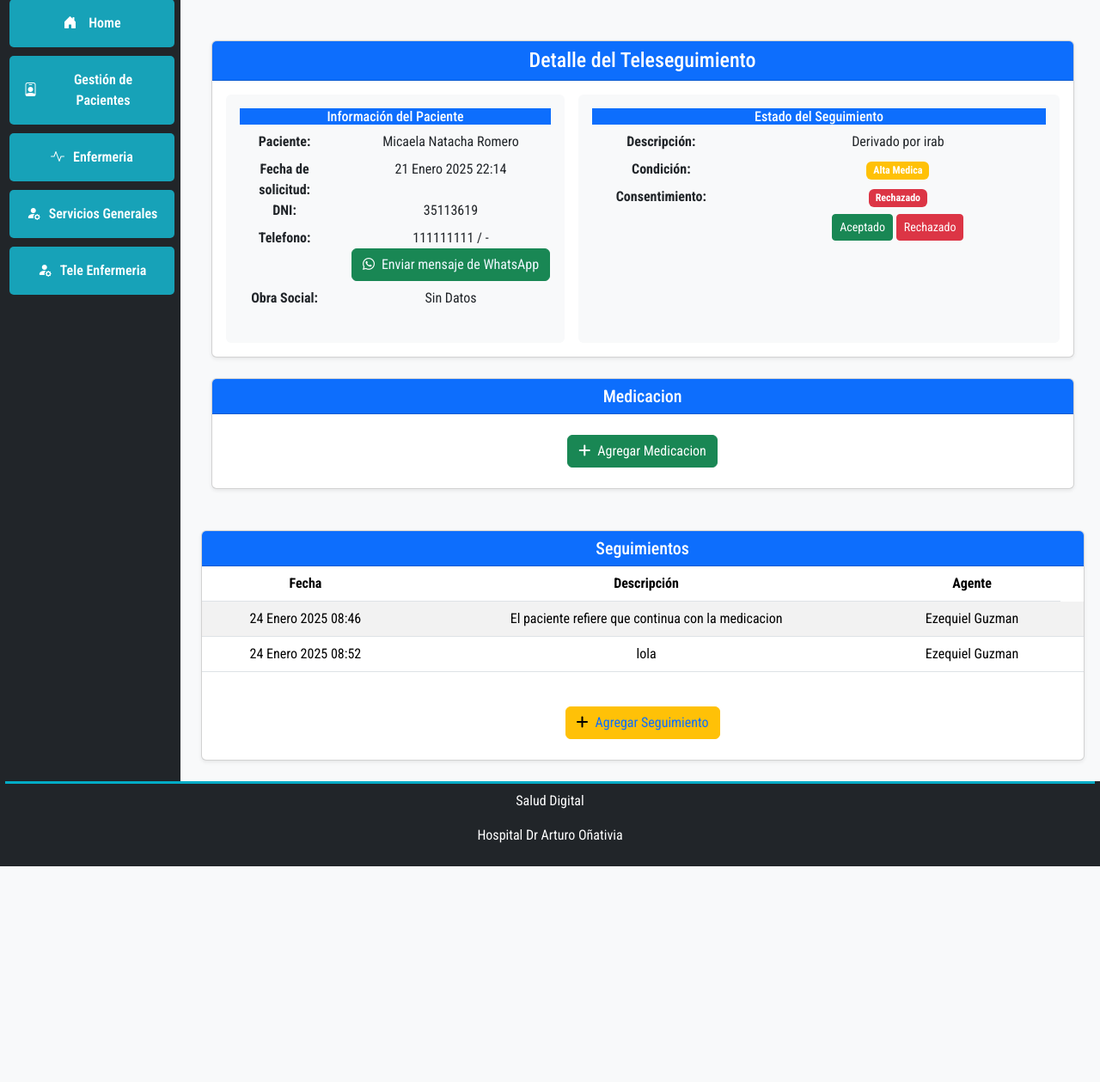
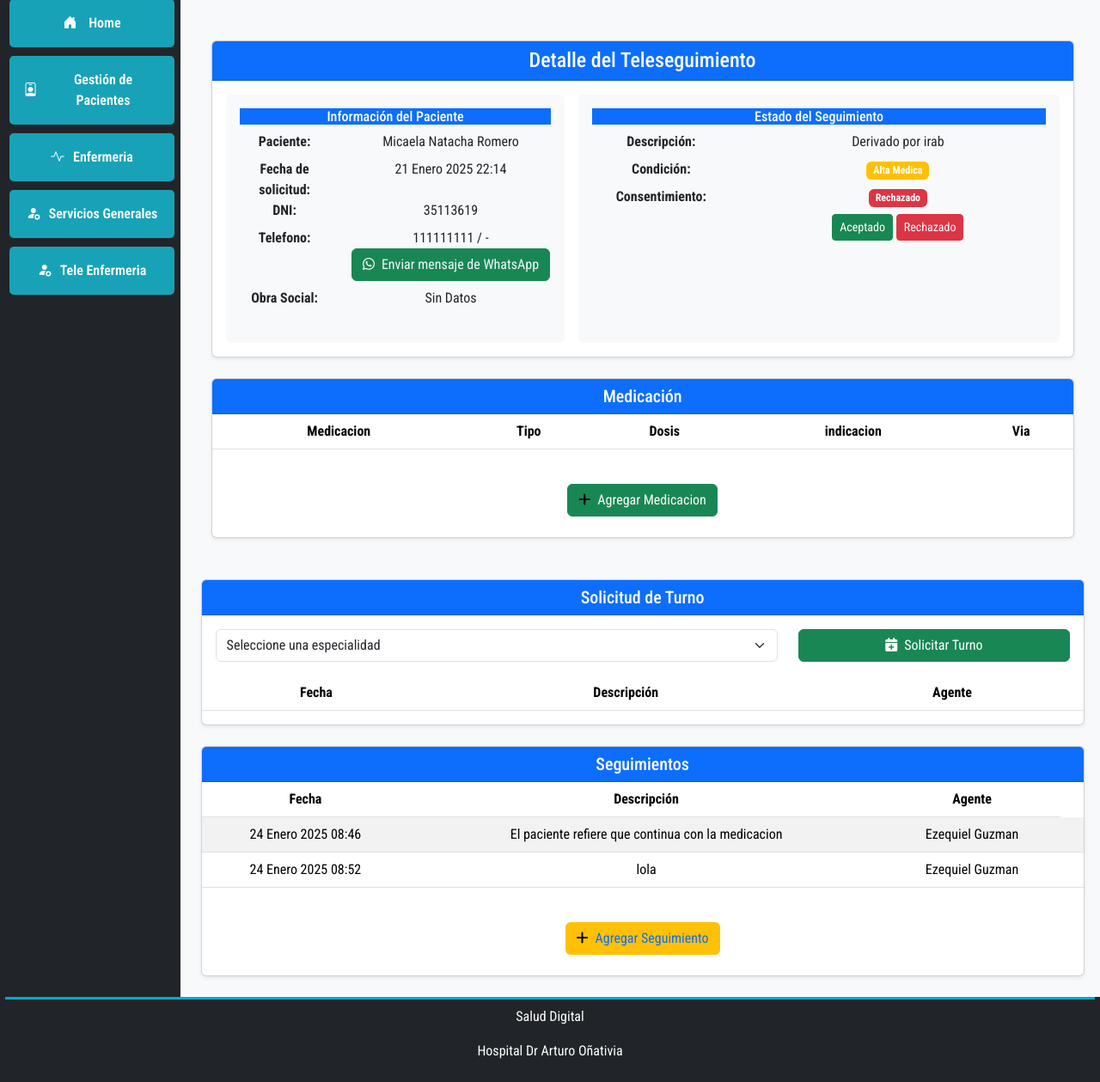
Before and after one commit to EzeAleGuzman/Cambiando-Dash, a Django app: page /detalle/12/ in a window 1280 px wide. Shown: the part 87-1346 px from the top of the page at 86% size. Before the commit the page ends 1095 px from the top, so only its background shows below. Run offline with Django 5.2, Linux system fonts and the light colour scheme; data comes from the database, SQL or seed files in the repository; both versions use the stored data as it was after the commit; lists and menus that the app fills with data are empty.

Commit message:
TURNOS TELEENFERMERIA

```diff
--- a/ProtocolosDigitales/templates/ProtocolosDigitales/documento_detail.html
+++ b/ProtocolosDigitales/templates/ProtocolosDigitales/documento_detail.html
@@ -1,4 +1,5 @@
-{% extends 'base.html' %} {% block main_content %}
+{% extends 'base.html' %}
+{% block main_content %}
 <div class="container py-5">
   <!-- Título del Documento -->
   <h2 class="display-4 text-center mb-4">
--- a/teleenfermeria/models.py
+++ b/teleenfermeria/models.py
@@ -50,6 +50,9 @@ class Teleseguimiento(models.Model):
     def __str__(self):
         return f"Teleseguimiento de {self.paciente.nombre_completo} - {self.fecha_solicitud.strftime('%Y-%m-%d %H:%M')}"
 
+    def fecha_ultimo_seguimiento(self):
+        ultimo_seguimiento = self.seguimiento_set.order_by('-fecha').first()
+        return ultimo_seguimiento.fecha if ultimo_seguimiento else None
 
 class Prescripcion(models.Model):
     teleseguimiento = models.ForeignKey(
@@ -101,8 +104,46 @@ class Seguimiento(models.Model):
     usuario = models.ForeignKey(
         User, on_delete=models.CASCADE
     )  # Asignar directamente del usuario logueado
-    fecha = models.DateTimeField(auto_now_add=True)
+    fecha = models.DateTimeField(default=timezone.now)
     descripcion = models.TextField(max_length=1000)
 
     def __str__(self):
         return f"Seguimiento de {self.teleseguimiento.paciente.nombre_completo} - {self.fecha.strftime('%Y-%m-%d %H:%M')}"
+
+
+class SolicitudTurno(models.Model):
+    teleseguimiento = models.ForeignKey(Teleseguimiento, on_delete=models.CASCADE)
+    fecha_solicitud = models.DateTimeField(default=timezone.now)
+    estado = models.CharField(
+        max_length=20,
+        choices=[("pendiente", "Pendiente"), ("confirmado", "Confirmado"), ("cancelado", "Cancelado")],
+        default="pendiente"
+    )
+    especialidad = models.CharField(
+        max_length=50,
+        choices=[
+            ("Otorrinolaringología", "Otorrinolaringología"),
+            ("cardiologia", "Cardiología"),
+            ("dermatologia", "Dermatología"),
+            ("neurologia", "Neurología"),
+            ("pediatria", "Pediatría"),
+            ("psiquiatria", "Psiquiatría"),
+            ("traumatologia", "Traumatología"),
+            ("urologia", "Urología"),
+            ("ginecologia", "Ginecología"),
+            ("oftalmologia", "Oftalmología"),
+        ],
+        )
+
+    def __str__(self):
+        return f"Solicitud de turno para {self.teleseguimiento.paciente.nombre_completo} - {self.fecha_solicitud.strftime('%Y-%m-%d %H:%M')}"
+
+
+class Turno(models.Model):
+    solicitud_turno = models.ForeignKey(SolicitudTurno, on_delete=models.CASCADE)
+    fecha_turno = models.DateTimeField()
+    hora_turno = models.TimeField()
+    profesional = models.CharField(max_length=50)
+
+    def __str__(self):
+        return f"Turno de {self.solicitud_turno.teleseguimiento.paciente.nombre_completo} - {self.fecha_turno.strftime('%Y-%m-%d %H:%M')}"
--- a/teleenfermeria/templates/teleenfermeria/detalle_teleseguimiento.html
+++ b/teleenfermeria/templates/teleenfermeria/detalle_teleseguimiento.html
@@ -81,19 +81,100 @@
           </div>
       </div>
   </div>
-
+<!-- Medicacion -->
   <div class="card mt-4 shadow-sm">
     <div class="card-header bg-primary text-white">
-        <h5 class="mb-0">Medicacion</h5>
+        <h5 class="mb-0">Medicación</h5>
     </div>
+   <div>
+      <table class="table table-striped table-hover">
+          <thead>
+              <tr>
+                  <th>Medicacion</th>
+                  <th>Tipo</th>
+                  <th>Dosis</th>
+                  <th>indicacion</th>
+                  <th>Via</th>
+              </tr>
+          </thead>
+          <tbody>
+              {% for prescripcion in prescripciones %}
+              <tr>
+                  <td>{{prescripcion.medicacion }}</td>
+                  <td>{{prescripcion.tipo }}</td>
+                  <td>{{prescripcion.dosis }}</td>
+                  <td>{{prescripcion.indicacion }}</td>
+                  <td>{{prescripcion.via }}</td>
+              </tr>
+              {% endfor %}
+          </tbody>
+      </table>
+   </div>
     <div class="card-body text-center p-4">
         <button class="btn btn-success">
-            <i class="fas fa-plus me-2"></i>Agregar Medicacion
+            <i class="fas fa-plus me-2" style="color: black;"></i><a href="{% url 'teleenfermeria:crear_prescripcion' teleseguimiento.id %}" style="text-decoration: none; color: white;">Agregar Medicacion</a>
         </button>
     </div>
 </div>
 </div>
 
+<!-- Agregar después de la sección de medicación y antes de seguimientos -->
+<div class="card mt-4 shadow-sm">
+    <div class="card-header bg-primary text-white">
+        <h5 class="mb-0">Solicitud de Turno</h5>
+    </div>
+    <div class="card-body">
+        <form method="POST" action="{% url 'teleenfermeria:solicitar_turno' teleseguimiento.id %}">
+            {% csrf_token %}
+            <div class="row align-items-center">
+                <div class="col-md-8">
+                    <select name="especialidad" class="form-select" required>
+                        <option value="">Seleccione una especialidad</option>
+                        <option value="Otorrinolaringología">Otorrinolaringología</option>
+                        <option value="Cardiología">Cardiología</option>
+                        <option value="Dermatología">Dermatología</option>
+                        <option value="Neurología">Neurología</option>
+                        <option value="Pediatría">Pediatría</option>
+                        <option value="Psiquiatría">Psiquiatría</option>
+                        <option value="Traumatología">Traumatología</option>
+                    </select>
+                </div>
+                <div class="col-md-4">
+                    <button type="submit" class="btn btn-success w-100">
+                        <i class="fas fa-calendar-plus me-2"></i>Solicitar Turno
+                    </button>
+                </div>
+            </div>
+        </form>
+    </div>
+    <div>
+        <table class="table table-striped table-hover">
+            <thead>
+                <tr>
+                    <th>Fecha</th>
+                    <th>Descripción</th>
+                    <th>Agente</th>
+                </tr>
+            </thead>
+            <tbody>
+                {% for solicitud in solicitudes %}
+                <tr>
+                    <td>{{ seguimiento.fecha }}</td>
+                    <td>{{ seguimiento.descripcion }}</td>
+                    <td>{{ seguimiento.usuario.name }} {{ seguimiento.usuario.lastname }}</td>
+                    <td></td>
+                    <!-- <td>
+                        <a href="" class="btn btn-primary btn-sm">Modificar</a>
+                        <a href="" class="btn btn-danger btn-sm">Eliminar</a>
+                    </td> -->
+                </tr>
+                {% endfor %}
+            </tbody>
+        </table>
+     </div>
+</div>
+
+<!-- seguimientos -->
   <div class="card mt-4 shadow-sm">
       <div class="card-header bg-primary text-white">
           <h5 class="mb-0">Seguimientos</h5>
--- a/teleenfermeria/templates/teleenfermeria/rechazados_teleseguimiento.html
+++ b/teleenfermeria/templates/teleenfermeria/rechazados_teleseguimiento.html
@@ -1,6 +1,8 @@
-{% extends "base.html" %} {% block main_content %}
+{% extends "base.html" %}
+{% block title %}Teleseguimientos Rechazados{% endblock %}
+ {% block main_content %}
 <div class="container mt-4">
-  <h2 class="mb-4">Teleseguimientos Activos</h2>
+  <h2 class="mb-4">Teleseguimientos Rechazados</h2>
   <table class="table table-striped">
     <thead>
       <tr>
--- a/teleenfermeria/urls.py
+++ b/teleenfermeria/urls.py
@@ -35,4 +35,14 @@ urlpatterns = [
         views.telezeguimientosrechazados,
         name="rechazados",
     ),
+    path(
+        "crear_prescripcion/<int:teleseguimiento_id>/",
+        views.agregar_prescripcion,
+        name="crear_prescripcion",
+    ),
+    path(
+        "solicitar_turno/<int:teleseguimiento_id>/",
+        views.solicitarturno,
+        name="solicitar_turno",
+        ),
 ]
--- a/teleenfermeria/views.py
+++ b/teleenfermeria/views.py
@@ -1,9 +1,9 @@
 from django.shortcuts import render, redirect, get_object_or_404
 from pacientes.models import Paciente
-from .models import Teleseguimiento, Seguimiento
-from .forms import TeleseguimientoForm, SeguimientoForm
+from .models import Teleseguimiento, Seguimiento, Prescripcion, Medicacion
+from .forms import TeleseguimientoForm, SeguimientoForm, PrescripcionForm
 from django.utils.timezone import now
-
+from users.models import User
 
 def solicitarteleseguimiento(request, paciente_id):
     paciente = get_object_or_404(Paciente, id=paciente_id)
@@ -38,6 +38,12 @@ def derivadosteleseguimiento(request):
 
 def enprocesoteleseguimiento(request):
     teleseguimientos = Teleseguimiento.objects.filter(estado="en_proceso")
+    for teleseguimiento in teleseguimientos:
+        ultimo_seguimiento_fecha = teleseguimiento.fecha_ultimo_seguimiento()
+        if ultimo_seguimiento_fecha:
+            teleseguimiento.tiempo_espera = now() - ultimo_seguimiento_fecha
+        else:
+            teleseguimiento.tiempo_espera = None
     return render(
         request,
         "teleenfermeria/en_proceso_teleseguimiento.html",
@@ -57,11 +63,13 @@ def telezeguimientosrechazados(request):
 def detalleteleseguimiento(request, teleseguimiento_id):
     teleseguimiento = get_object_or_404(Teleseguimiento, id=teleseguimiento_id)
     seguimientos = Seguimiento.objects.filter(teleseguimiento=teleseguimiento)
+    prescripciones = Prescripcion.objects.filter(teleseguimiento=teleseguimiento)
+
 
     return render(
         request,
         "teleenfermeria/detalle_teleseguimiento.html",
-        {"teleseguimiento": teleseguimiento, "seguimientos": seguimientos},
+        {"teleseguimiento": teleseguimiento, "seguimientos": seguimientos, "prescripciones": prescripciones},
     )
 
 
@@ -99,3 +107,39 @@ def crearseguimiento(request, teleseguimiento_id):
         "teleenfermeria/crear_seguimiento.html",
         {"form": form, "teleseguimiento": teleseguimiento},
     )
+
+
+
+def agregar_prescripcion(request, teleseguimiento_id):
+    teleseguimiento = get_object_or_404(Teleseguimiento, id=teleseguimiento_id)
+    if request.method == "POST":
+        form = PrescripcionForm(request.POST)
+        if form.is_valid():
+            prescripcion = form.save(commit=False)
+            prescripcion.teleseguimiento = teleseguimiento
+            prescripcion.save()
+            return redirect(
+                "teleenfermeria:detalleteleseguimiento", teleseguimiento_id=teleseguimiento_id
+            )
+    else:
+        form = PrescripcionForm()
+    return render(
+        request,
+        "teleenfermeria/agregar_prescripcion.html",
+        {"form": form, "teleseguimiento": teleseguimiento},
+    )
+
+def teleseguimientosusuario(request):
+    user = User.objects.filter(groups__name="Teleenfermeria").first()
+    teleseguimientos = Teleseguimiento.objects.filter(usuario=request.user)
+    return render(
+        request,
+        "teleenfermeria/teleseguimientos_usuario.html",
+        {"teleseguimientos": teleseguimientos},
+    )
+
+def solicitarturno(request, teleseguimiento_id):
+    teleseguimiento = get_object_or_404(Teleseguimiento, id=teleseguimiento_id)
+    teleseguimiento.estado = "En Proceso"
+    teleseguimiento.save()
+    return redirect("teleenfermeria:detalleteleseguimiento", teleseguimiento_id=teleseguimiento_id)
```
Also changed, not shown: ProtocolosDigitales/templates/ProtocolosDigitales/versiondocumento_detail.html (+6 -11 lines), teleenfermeria/forms.py (+14 -1 lines), teleenfermeria/templates/teleenfermeria/agregar_prescripcion.html (added, +18 -0 lines), teleenfermeria/templates/teleenfermeria/derivados_teleseguimiento.html (+5 -3 lines), teleenfermeria/templates/teleenfermeria/en_proceso_teleseguimiento.html (+7 -6 lines), db.sqlite3, teleenfermeria/migrations/0007_alter_seguimiento_fecha.py (added).
